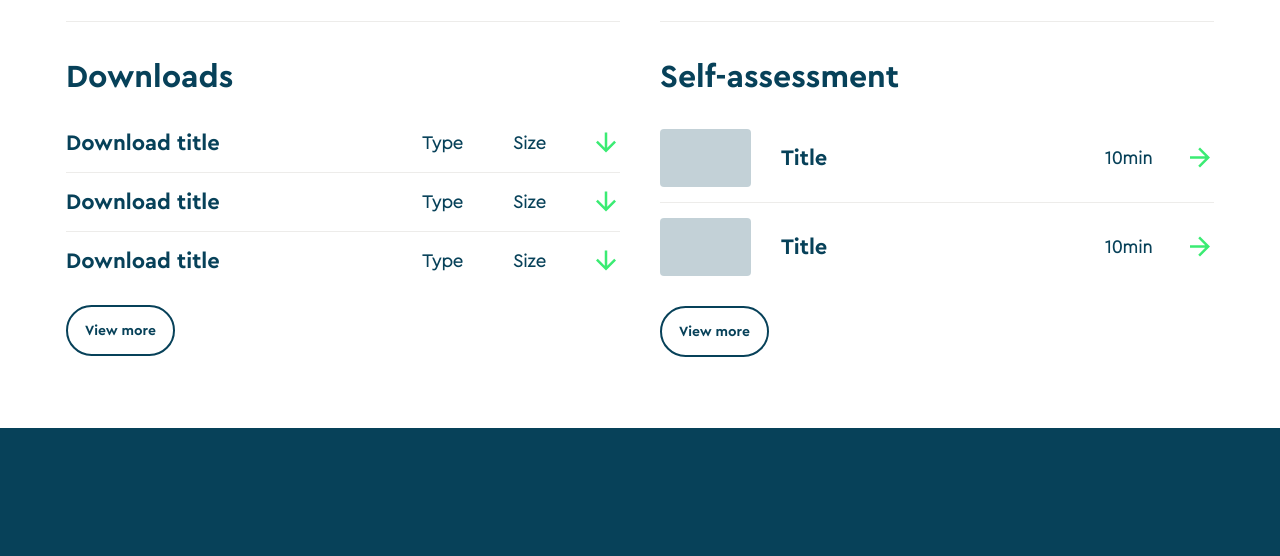
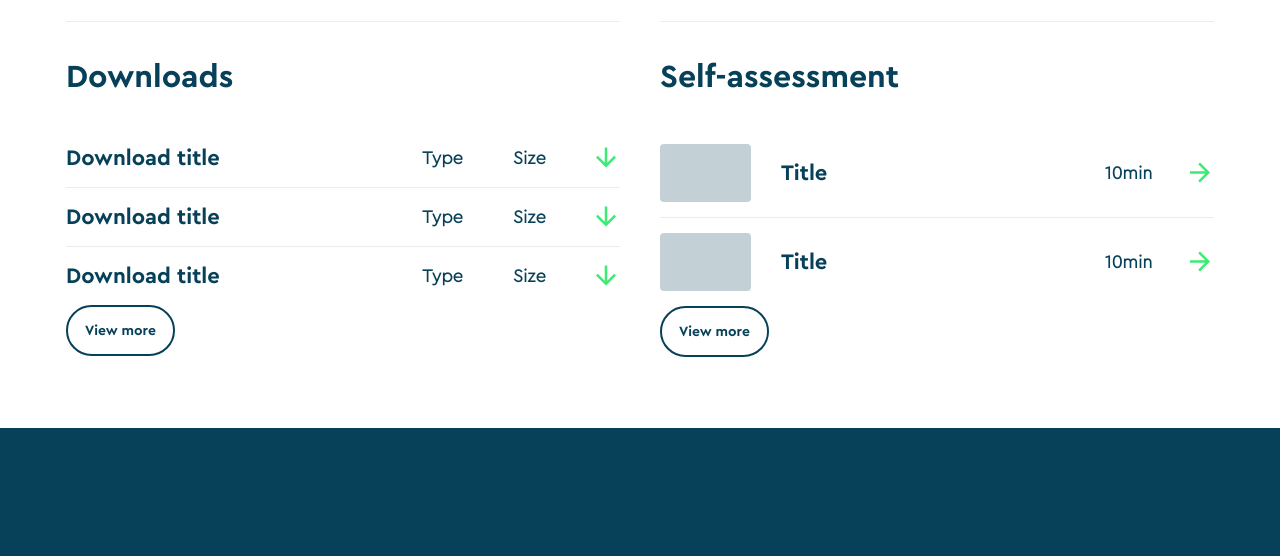
Before and after one commit to Rob-Sim/MC-tp, a plain HTML site: page index.html in a window 1280 px wide. Shown: the part 2480-3036 px from the top of the page. Drawn offline with Linux system fonts and the light colour scheme.

Commit message:
Add files via upload

```diff
--- a/css/sections/ds.css
+++ b/css/sections/ds.css
@@ -16,8 +16,8 @@
 
 .ds__tile{
     border-bottom: var(--line);
-    padding-bottom: 1.5rem;
-    margin-bottom: 1.5rem;
+
+    padding: 1.5rem 0;
 
     color: var(--colour-navy);
 
```
